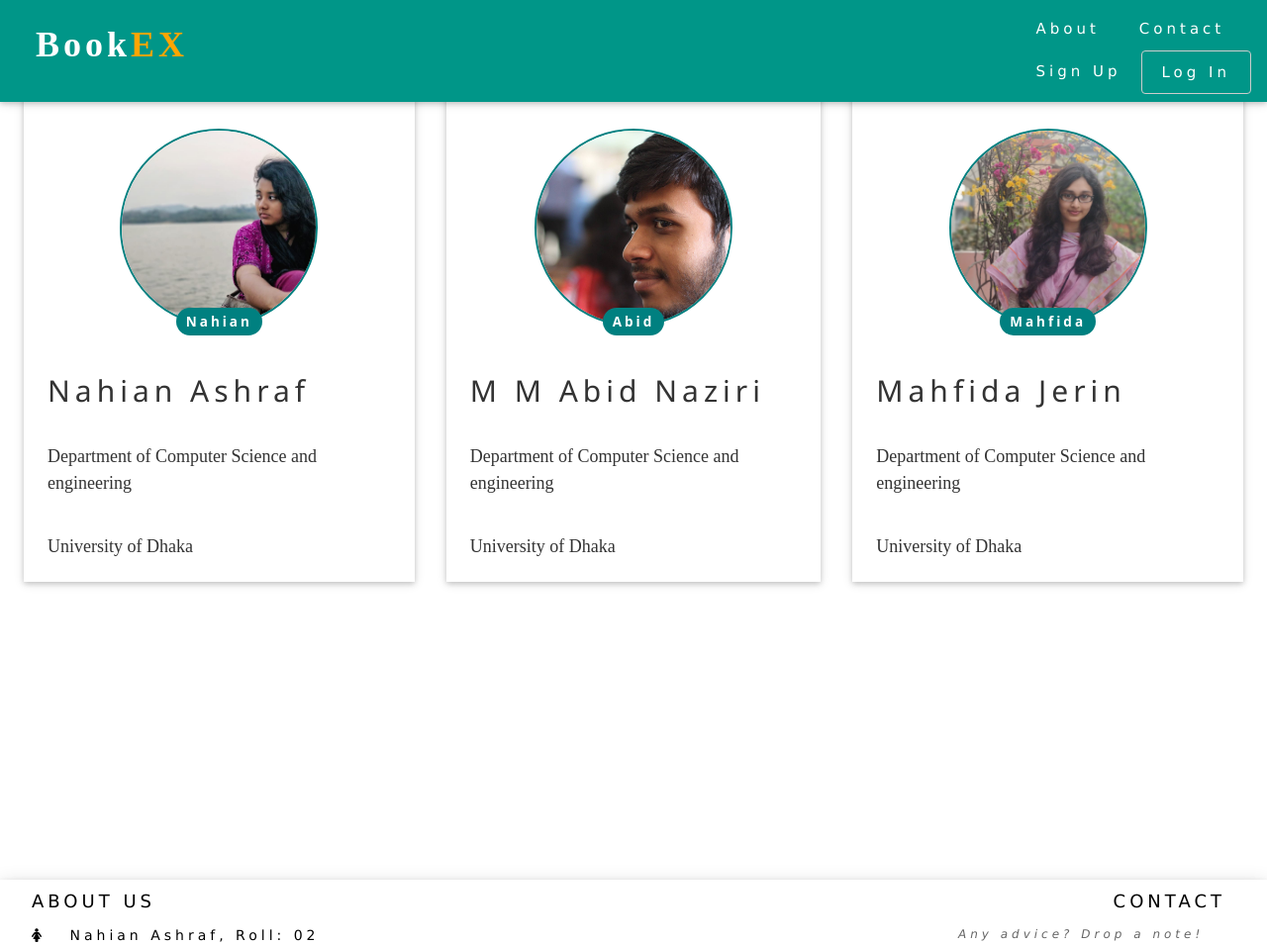
After one commit to abidnazirisami/BookEX, a Django app: page /aboutUs in a window 1280 px wide. The commit adds this page. Shown: the whole page at 99% size. Run offline with Django 3.2, Linux system fonts and the light colour scheme; some libraries are stand-ins or nearby versions; some web fonts are replaced.

Commit message:
Version 2.2.6

```diff
--- /dev/null
+++ b/django/templates/about.html
@@ -0,0 +1,72 @@
+{% extends 'base.html' %}
+
+{% block title %}
+<title>About Us</title>
+
+{% endblock %}
+
+{% block content %}
+
+<div class="w3-row w3-roboto w3-container w3-padding-large" style="margin-top: 0;padding-right: 10px; padding-left: 10px">
+<h1 class="w3-wide w3-roboto w3-center"> About US </h1>
+  <div class="w3-col m4 w3-large w3-margin-top " >
+    {% load static %}
+    <div class="w3-card w3-padding-large w3-margin-right">
+      <div class="profile-header-container">
+        <div class="profile-header-img">
+          <img class="img-circle" src="{% static 'Nahian.jpg' %}" alt="Nahian" style="width:200px; height: 200px;">
+            <!-- badge -->
+            <div class="rank-label-container">
+                <span class="label label-default rank-label">Nahian</span>
+            </div>
+          </div>
+      </div>
+      <p class="w3-wide w3-center">
+        <h2>Nahian Ashraf</h2><br>
+        <p>Department of Computer Science and engineering</p><br>
+        <p>University of Dhaka</p>
+      </p>
+    </div>
+  </div>
+  <div class="w3-col m4 w3-large w3-margin-top">
+      {% load static %}
+      <div class="w3-card w3-padding-large w3-margin-right w3-margin-left">
+        <div class="profile-header-container">
+        <div class="profile-header-img">
+              <img class="img-circle" src="{% static 'Abid.jpg' %}" alt="Sami" style="width:200px; height: 200px;">
+              <!-- badge -->
+              <div class="rank-label-container">
+                  <span class="label label-default rank-label">Abid</span>
+              </div>
+            </div>
+        </div>
+        <p class="w3-wide w3-center">
+          <h2>M M Abid Naziri</h2><br>
+          <p>Department of Computer Science and engineering</p><br>
+          <p>University of Dhaka</p>
+        </p>
+      </div>
+   </div>
+  <div class="w3-col m4 w3-large w3-margin-top">
+
+    {% load static %}
+    <div class="w3-card w3-padding-large  w3-margin-left">
+      <div class="profile-header-container">
+        <div class="profile-header-img">
+          <img class="img-circle" src="{% static 'Mahfida.jpg' %}" alt="Jerin" style="width:200px; height: 200px;">
+            <!-- badge -->
+            <div class="rank-label-container">
+                <span class="label label-default rank-label">Mahfida</span>
+            </div>
+          </div>
+      </div>
+      <p class="w3-wide w3-center">
+        <h2>Mahfida Jerin</h2><br>
+        <p>Department of Computer Science and engineering</p><br>
+        <p>University of Dhaka</p>
+      </p>
+    </div>
+  </div>
+</div>
+
+{% endblock %}
--- a/django/templates/base.html
+++ b/django/templates/base.html
@@ -29,8 +29,8 @@
           <a href="{% url 'home' %}" class="w3-bar-item w3-button w3-hover-teal w3-roboto"><p class="w3-xxlarge"><b style="text-decoration: none; color: white">Book</b><b style="text-decoration: none; color: orange">EX</b></p></a>
           <div class="w3-right">
             <a href="{% url 'logout' %}" class="w3-bar-item w3-button  w3-hover-white w3-right w3-round">Log out</a>
-            <a href="#contact" class="w3-bar-item w3-button w3-hover-teal w3-right">Contact</a>
-            <a href="#about" class="w3-bar-item w3-button w3-hover-teal w3-right">About</a>
+            <a href="{% url 'contact' %}" class="w3-bar-item w3-button w3-hover-white w3-right">Contact</a>
+            <a href="{% url 'aboutUs' %}" class="w3-bar-item w3-button w3-hover-white w3-right">About</a>
             <br>
             <a href="{% url 'profile' %}" class="w3-bar-item w3-button  w3-hover-white w3-right w3-round-xxlarge">{{ user.username }}</a>
             <a href="{% url 'wishlist' %}" class="w3-bar-item w3-button w3-hover-white w3-right w3-round-xxlarge">Wishlist</a>
@@ -42,10 +42,10 @@
       <!-- nav_bar-->
 	    <div class="w3-top">
 	      <div class="w3-bar w3-teal w3-wide w3-padding w3-card">
-	        <a href="{% url 'home' %}" class="w3-bar-item w3-button w3-hover-teal w3-roboto"><p class="w3-xxlarge"><b style="text-decoration: none; color: white">Book</b><b style="text-decoration: none; color: orange">EX</b></p></a>
+	        <a href="{% url 'home' %}" class="w3-bar-item w3-button w3-hover-white w3-roboto"><p class="w3-xxlarge"><b style="text-decoration: none; color: white">Book</b><b style="text-decoration: none; color: orange">EX</b></p></a>
 	        <div class="w3-right w3-hide-small">
-	          <a href="#about" class="w3-bar-item w3-button w3-hover-teal">About</a>
-	          <a href="#contact" class="w3-bar-item w3-button w3-hover-teal">Contact</a> <br>
+	          <a href="{% url 'aboutUs' %}" class="w3-bar-item w3-button w3-hover-white">About</a>
+	          <a href="{% url 'contact' %}" class="w3-bar-item w3-button w3-hover-teal">Contact</a> <br>
 	          <a href="{% url 'login' %}" class="w3-bar-item w3-button w3-border w3-hover-white w3-right w3-round w3-padding-10">Log In</a>
 	          <a href="{% url 'signup' %}" class="w3-bar-item w3-button w3-hover-white w3-right w3-round w3-padding-10">Sign Up</a>
 	        </div>
--- a/django/templates/login.html
+++ b/django/templates/login.html
@@ -4,9 +4,9 @@
 
 {% block content %}
 
-<div class="w3-co w3-content" style="margin-top:500px;margin-bottom: 150px;">
-	<div class="w3-white w3-card">
-	  <h2 style="text-align: center;">Log  In</h2>
+<div class="w3-container w3-content" style="margin-top:500px;margin-bottom: 150px;">
+	<div class="w3-white w3-card" style="text-align: center;">
+	  <h2 style="text-align: left;">Log  In</h2>
 	  <form method="post">
 	    {% csrf_token %}
 	    <table>
--- a/django/web_project/urls.py
+++ b/django/web_project/urls.py
@@ -22,6 +22,8 @@ from django.conf.urls.static import static
 urlpatterns = [
     path('admin/', admin.site.urls),
     path('', views.homepage, name='home'),
+    path('aboutUs', TemplateView.as_view(template_name='about.html'), name='aboutUs'),
+    path('contactUs', views.contact, name='contact'),
     path('profile/', include('useraccounts.urls')),
     path('accounts/', include('django.contrib.auth.urls')),
     path('pages/', include('pages.urls')),
```
Also changed, not shown: django/templates/contact.html (added, +24 -0 lines), django/web_project/views.py (+7 -0 lines), django/static/Abid.jpg (added), django/static/Mahfida.jpg (added), django/static/Nahian.jpg (added), django/static/light-bg.jpg (deleted), django/static/team_bookex.jpeg (added).
